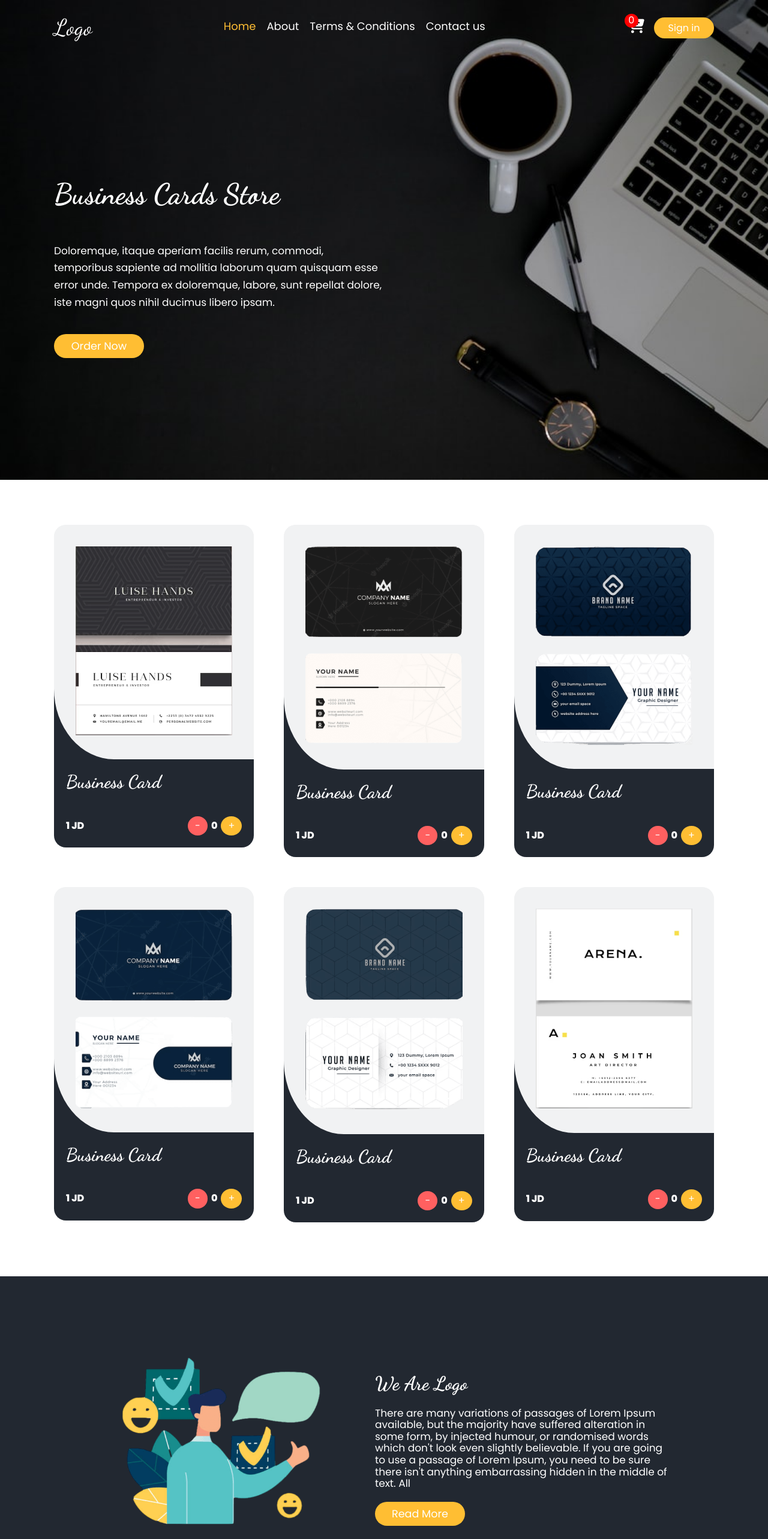
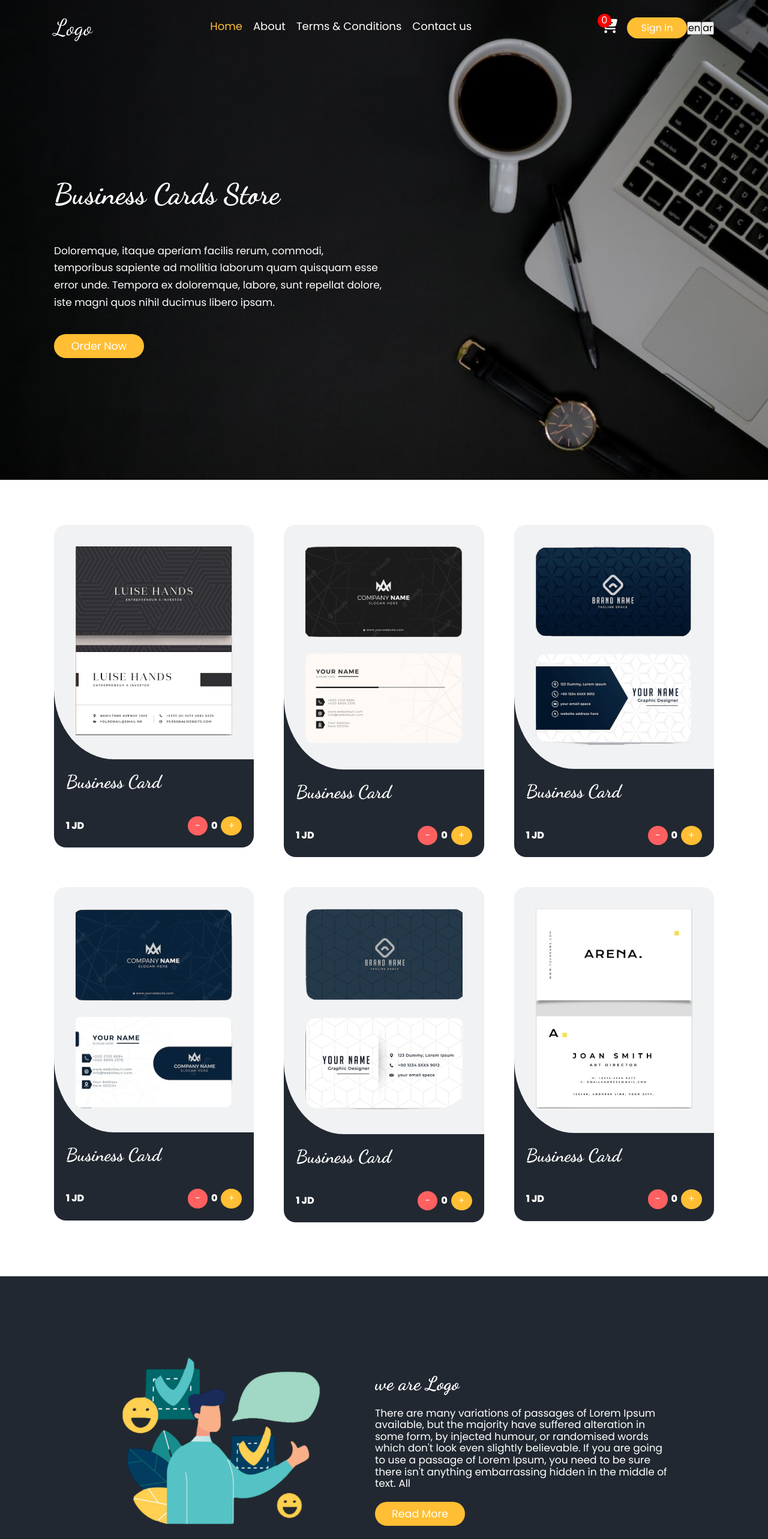
Before and after one commit to Alaa-Khalaila/business-cards, a React (Create React App) app in the folder frontend/: page / in a window 1280 px wide. Shown: the top 2566 px of the page at 60% size. Built offline with nearby package versions, Linux system fonts and the light colour scheme.

Commit message:
translate arabic

```diff
--- a/frontend/package.json
+++ b/frontend/package.json
@@ -6,8 +6,10 @@
     "@testing-library/jest-dom": "^5.16.5",
     "@testing-library/react": "^13.4.0",
     "@testing-library/user-event": "^13.5.0",
+    "i18next": "^23.2.11",
     "react": "^18.2.0",
     "react-dom": "^18.2.0",
+    "react-i18next": "^13.0.2",
     "react-router-dom": "^6.14.1",
     "react-scripts": "5.0.1",
     "web-vitals": "^2.1.4"
--- a/frontend/src/components/About/About.jsx
+++ b/frontend/src/components/About/About.jsx
@@ -1,6 +1,8 @@
 import about from "./About.module.css";
 import aboutImg from "../../images/alaa.png";
+import { useTranslation } from "react-i18next";
 function About() {
+  const[t,i18n]=useTranslation("global");
   return (
     <section id="about" className={about.about}>
       <div className="container">
@@ -9,7 +11,7 @@ function About() {
             <img src={aboutImg} alt="about" className={about.image} />
           </div>
           <div className={about.cont}>
-            <h1 className={about.title}>We Are Logo</h1>
+            <h1 className={about.title}>{t("About.title")}</h1>
             <p className={about.phargh}>
               There are many variations of passages of Lorem Ipsum available,
               but the majority have suffered alteration in some form, by
--- a/frontend/src/components/Navbar/Navbar.jsx
+++ b/frontend/src/components/Navbar/Navbar.jsx
@@ -4,8 +4,10 @@ import { useState, useEffect } from "react";
 import Nav from "./Navbar.module.css";
 import CartContext from "../../CartContex";
 import { useContext } from "react";
+import { useTranslation } from "react-i18next";
 
 function Navbar() {
+  const [tranlate, i18n] = useTranslation("global");
   const [active, setActive] = useState(false);
   const location = useLocation();
   useEffect(() => {
@@ -14,7 +16,11 @@ function Navbar() {
     }
   }, []);
 
-  const {items} = useContext(CartContext)
+  const { items } = useContext(CartContext);
+
+  const changeLanguage = (lang) => {
+    i18n.changeLanguage(lang);
+  };
 
   return (
     <nav className={`${Nav.navbar} ${active ? Nav.active : ""}`}>
@@ -28,7 +34,7 @@ function Navbar() {
           </li>
 
           <li>
-            <a href="#about">About</a>
+            <a href="#about">{tranlate("Nav.about")}</a>
           </li>
 
           <li>
@@ -38,7 +44,7 @@ function Navbar() {
           </li>
 
           <li>
-            <a href="#contact">Contact us</a>
+            <a href="#contact">{tranlate("Nav.contact")}</a>
           </li>
         </ul>
       </div>
@@ -47,7 +53,11 @@ function Navbar() {
           <span className={Nav.cart}>{items}</span>
           <i class="fa fa-cart-plus"></i>
         </a>
+
         <button className={Nav.btn}>Sign in</button>
+        <button onClick={() => changeLanguage("en")}>en</button>
+        <button onClick={() => changeLanguage("ar")}>ar</button>
+
       </div>
     </nav>
   );
--- a/frontend/src/index.js
+++ b/frontend/src/index.js
@@ -2,6 +2,27 @@ import React from "react";
 import "./index.css";
 import App from "./App";
 import { createRoot } from "react-dom/client";
+import global_en from "./translation/en/global.json";
+import global_ar from "./translation/ar/global.json";
+import i18next from "i18next";
+import { I18nextProvider } from "react-i18next";
 const container = document.getElementById("root");
 const root = createRoot(container);
-root.render(<App />);
+i18next.init({
+  interpolation: { escapeValue: false },
+  lng: "en",
+  resources: {
+    en: {
+      global: global_en,
+    },
+    ar: {
+      global: global_ar,
+    },
+  },
+});
+
+root.render(
+  <I18nextProvider i18n={i18next}>
+    <App />
+  </I18nextProvider>
+);
--- /dev/null
+++ b/frontend/src/translation/ar/global.json
@@ -0,0 +1,10 @@
+{
+    "About":{
+        "title":"we are Logo"
+    },
+
+    "Nav":{
+        "contact":"تواصل معنا",
+        "about":"حولنا"
+    }
+}
--- /dev/null
+++ b/frontend/src/translation/en/global.json
@@ -0,0 +1,9 @@
+{
+    "About":{
+        "title":"we are Logo"
+    },
+    "Nav":{
+        "contact":"Contact us",
+        "about":"About"
+    }
+}
```
Also changed, not shown: 1 other file (tests, documents, lock files or other folders).
